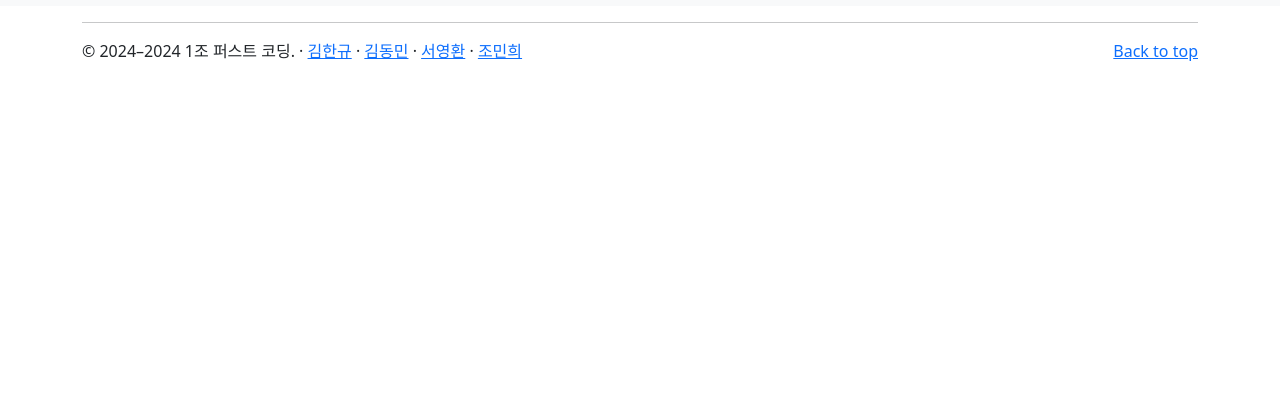
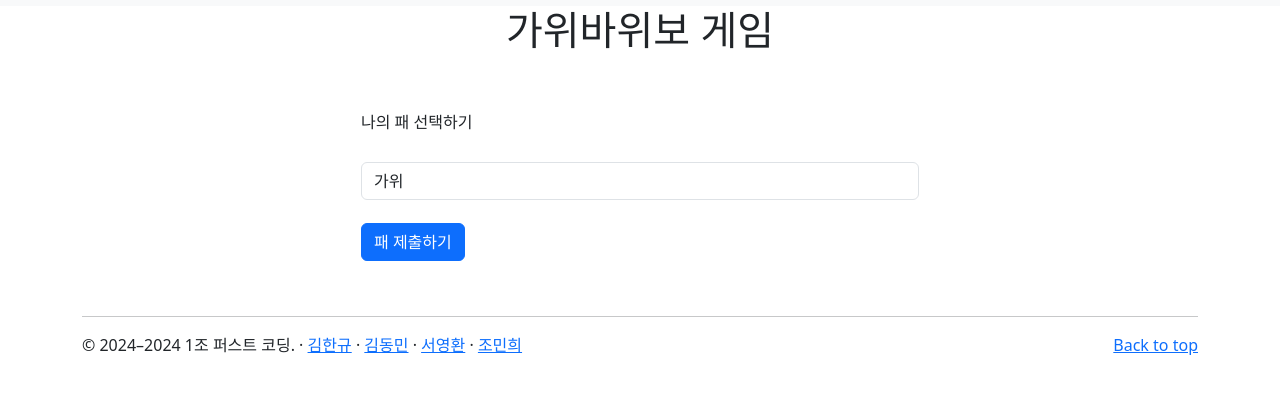
Before and after one commit to SHY-89/team_project_RPS, a Flask app: page /game/cmh in a window 1280 px wide. Shown: the part 50-444 px from the top of the page. Run offline with Flask 3, Linux system fonts and the light colour scheme; a user stored in the database is signed in; some libraries are stand-ins or nearby versions.

Commit message:
민희님 프로젝트 통합부분 추가 수정

```diff
--- a/app.py
+++ b/app.py
@@ -5,6 +5,8 @@ from flask import Flask, render_template, url_for, request, session, redirect, j
 from flask_cors import CORS  # type: ignore
 import random
 from datetime import datetime
+from flask_wtf import FlaskForm
+from wtforms import SelectField, SubmitField
 
 app = Flask(__name__)
 
@@ -281,11 +283,43 @@ def game_kdm():
 
     return render_template(return_url, data=context)
 
+# 가위바위보
+class PlayForm(FlaskForm):
+    choice = SelectField('나의 패 선택하기', choices=['가위','바위','보'])
+    submit = SubmitField('Play')
 
 @app.route('/game/cmh', methods=['GET', 'POST'])
 def game_cmh():
+    if 'user_id' not in session:
+        flash('우선 로그인하세요.', 'warning')
+        return redirect(url_for('login'))
 
-    return render_template('game_cmh.html')
+    form = PlayForm()
+    if form.validate_on_submit():
+        user_choice = form.choice.data
+        computer_choice = random.choice(['가위', '바위', '보'])
+
+        # 가위바위보 규칙
+        if user_choice == computer_choice:
+            result = '비겼습니다'
+        elif (user_choice == '가위' and computer_choice == '보') or \
+             (user_choice == '바위' and computer_choice == '가위') or \
+             (user_choice == '보' and computer_choice == '바위'):
+            result = '이겼습니다'
+        else:
+            result = '졌습니다'
+
+        # 결과 저장
+        suser_id = session['user_id']
+        new_record = GameLog(user_id=suser_id, player=user_choice,
+                           computer=computer_choice, result=result)
+        db.session.add(new_record)
+        db.session.commit()
+
+        return render_template('result.html', user_choice=user_choice, computer_choice=computer_choice, result=result)
+
+
+    return render_template('game_cmh.html', form=form)
 
 
 if __name__ == '__main__':
--- a/templates/game_cmh.html
+++ b/templates/game_cmh.html
@@ -8,7 +8,12 @@
     <script src="{{ url_for('static', filename='js/bootstrap.bundle.min.js') }}"></script>
     <link rel="stylesheet" href="{{ url_for('static', filename='css/game.css') }}">
     <style>
-
+        form{
+            width: 50%;
+            margin: 0 auto;
+            padding: 20px 0;
+            line-height: 5;
+        }
     </style>
 </head>
 
@@ -44,7 +49,32 @@
         </div>
     </nav>
     <main class="container">
-
+        <h1>가위바위보 게임</h1>
+        {% if 'user_id' not in session %}
+        <div class="alert alert-warning" role="alert">
+            먼저 로그인하세요
+        </div>
+        {% endif %}
+        {% with messages = get_flashed_messages(with_categories=true) %}
+        {% if messages %}
+        {% for category, message in messages %}
+        <div class="alert alert-{{ category }}">
+            {{ message }}
+        </div>
+        {% endfor %}
+        {% endif %}
+        {% endwith %}
+        <form method="POST">
+            {{ form.hidden_tag() }}
+            <div class="form-group">
+                {{ form.choice.label(class="form-control-label") }}
+                {{ form.choice(class="form-control") }}
+                {% for error in form.choice.errors %}
+                <small class="form-text text-danger">{{ error }}</small>
+                {% endfor %}
+            </div>
+            <button type="submit" class="btn btn-primary">패 제출하기</button>
+        </form>
     </main>
     <footer class="container">
         <hr>
```
